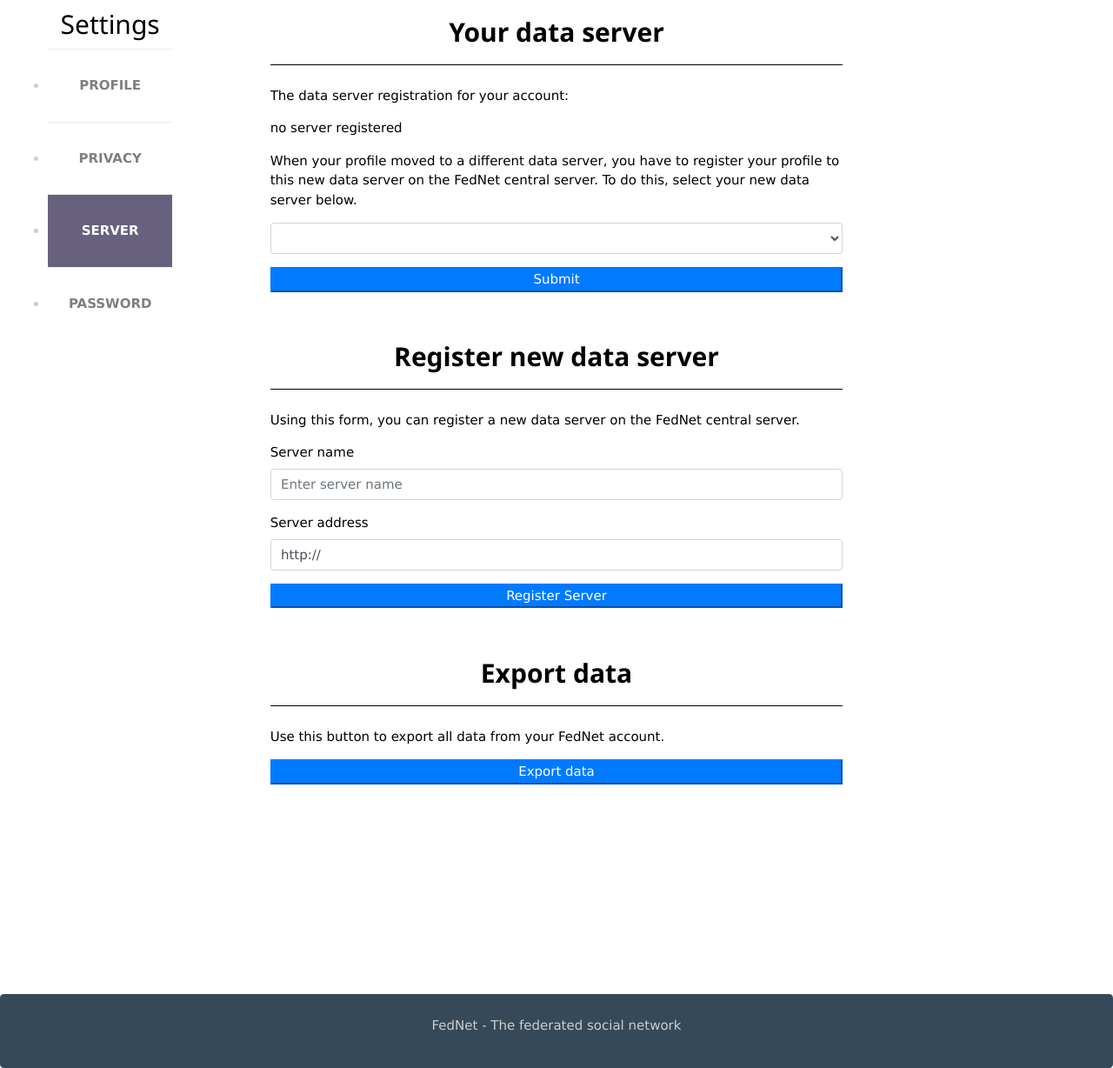
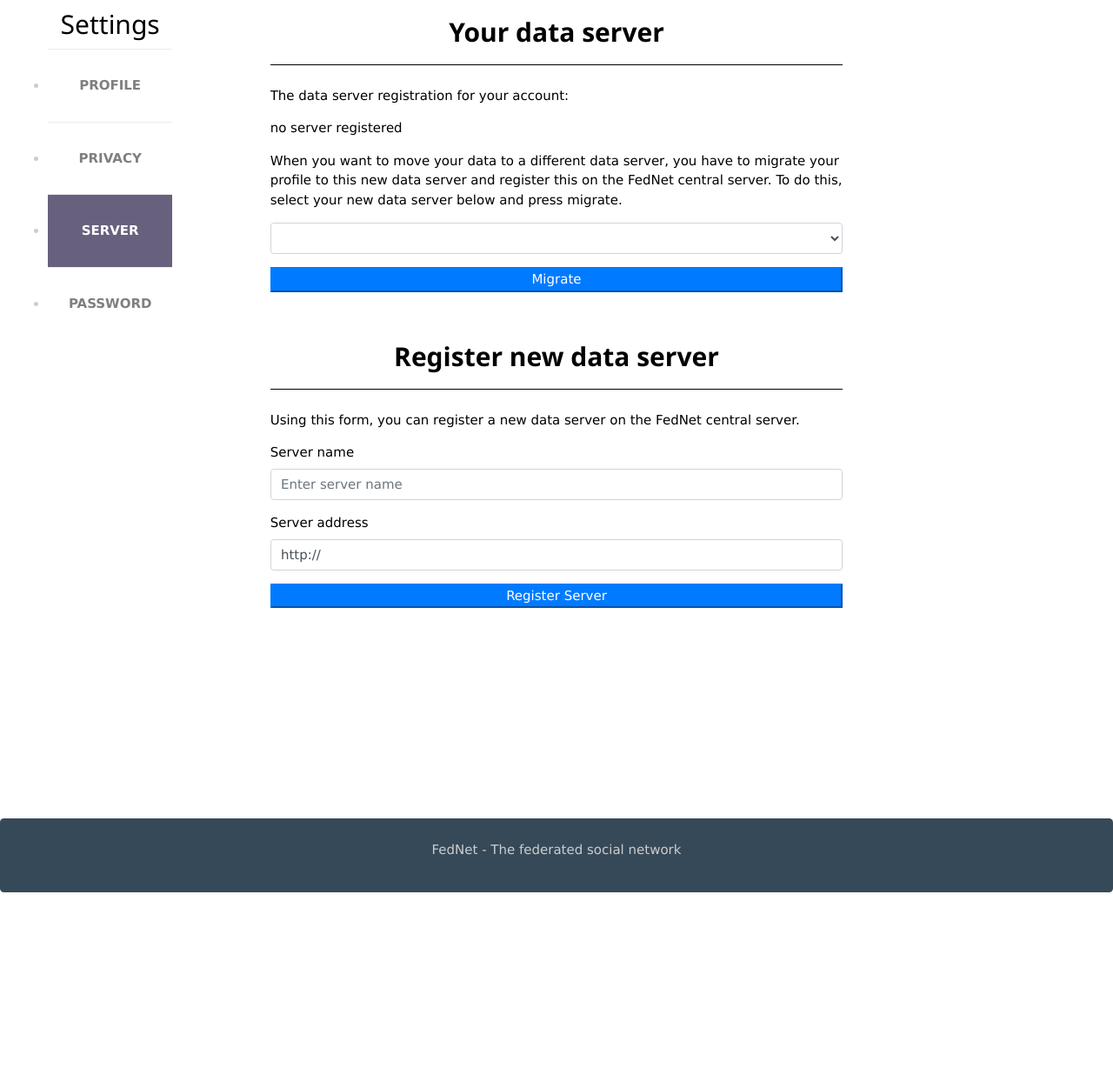
Before and after one commit to rummens1337/federated-social-network, a Python web app: template app/templates/settings/server.html in a window 1280 px wide. Shown: the part 105-1333 px from the top of the page at 87% size. After the commit the page ends 1131 px from the top, so only its background shows below. Run offline with Jinja, Linux system fonts and the light colour scheme; the template is opened without the code that fills it, so the values that code supplies are empty; some libraries are stand-ins or nearby versions.

Commit message:
Added select server to server migration setting.

```diff
--- a/app/static/javascript/settings/server.js
+++ b/app/static/javascript/settings/server.js
@@ -12,8 +12,8 @@ function setNoDataAddress() {
     document.getElementById('dataserveraddress').classList.add("w3-hide");
 }
 
-function updateDataServer() {
-    $("form[name='editdataserver']").validate({
+function migrateData() {
+    $("form[name='migratedata']").validate({
         rules: {
             select_server: {
                 "required": true
@@ -21,49 +21,23 @@ function updateDataServer() {
         },
 
         submitHandler: function(form) {
-          function editDataServer() {
+          function exportDataServer() {
             if (form.select_server.value == currentDataServer) {
                 alertError("This data server is already registered to your account.", 2000);
             }
             else {
                 serverForm = {new_address:form.select_server.value};
-                requestJSON("POST", "/api/user/edit", serverForm, editSucces, editFailed);
+                requestJSONMigrationFile("GET", currentDataServer + "/api/user/export", null, exportSucces, migrationFailed);
             }
           }
 
-          function editSucces() {
-            if(!alertError('Your data server has been succesfully updated!', 2000)){
-                requestJSON('GET', centralServer + '/api/user/address', null, setDataAddress, setNoDataAddress);
-            }
-          }
-
-          function editFailed(response) {
-            console.log(response)
-            alertError(response.reason, 2000);
-          }
-
-          editDataServer();
-        }
-    });
-}
-
-function exportData() {
-    $("form[name='exportdata']").validate({
-        rules: {
-        },
-
-        submitHandler: function(form) {
-          function exportDataServer() {
-            requestJSONMigrationFile("GET", currentDataServer + "/api/user/export", null, exportSucces, migrationFailed);
-          }
-
           function importSucces(res) {
+            setDataAddress({data:{address:form.select_server.value, name:form.select_server.textContent}});
             alertError("Importing success, your new server will appear on the top of this page. Filename: " + res.data.filename, 5000)
           }
 
           function exportSucces(res) {
             alertError("Exporting data, please do not leave this page until this process has finished!", 5000);
-            console.log(res)
             var blob = new Blob([res], {type: "application/zip"});
 
             // Use this to download file to browser (maybe option).
@@ -73,7 +47,8 @@ function exportData() {
             var newServer = currentDataServer;
 
             var data = new FormData()
-            data.append('file', blob, "import.zip")
+            data.append('new_address', form.select_server.value);
+            data.append('file', blob, "import.zip");
 
             requestJSONFile("POST", newServer + "/api/user/import", data, importSucces, migrationFailed);
           }
--- a/app/templates/settings/server.html
+++ b/app/templates/settings/server.html
@@ -18,13 +18,12 @@
             <p>The data server registration for your account:</p>
             <p id="dataservername"></p>
             <p id="dataserveraddress"></p>
-            <p>When your profile moved to a different data server, you have to register your profile to this new data server on the FedNet central server. To do this, select your new data server below.</p>
-            <p class="w3-hide">You can migrate your data to a new data server. To do this, choose your new data server below. If the migration was succesful, your new data server will show above after you refresh this page.</p>
-            <form name="editdataserver">
+            <p>When you want to move your data to a different data server, you have to migrate your profile to this new data server and register this on the FedNet central server. To do this, select your new data server below and press migrate.</p>
+            <form name="migratedata">
                 <div class="form-group">
                     <select id="select_server" name="select_server" class="form-control form-control-settings"></select>
                 </div>
-                <button type="submit" class="btn-primary btn-block" onclick="updateDataServer();">Submit</button>
+                <button type="submit" class="btn-primary btn-block" onclick="migrateData();">Migrate</button>
             </form>
         </li>
     </ul>
@@ -47,58 +46,5 @@
             </form>
         </li>
     </ul>
-    <div class="title">
-        <h2 class="font-header-settings">Export data</h2>
-    </div>
-    <ul class="style1">
-        <li>
-            <p>Use this button to export all data from your FedNet account.</p>
-            <form name="exportdata" action="" method="GET">
-                <button type="submit" class="btn-primary btn-block" onclick="exportData();">Export data</button>
-            </form>
-        </li>
-    </ul>
-    <div class="w3-hide">
-        <div class="title">
-            <h2 class="font-header-settings">Personal server</h2>
-        </div>
-        <ul class="style1">
-            <li>
-                <p><b>Hosted accounts:</b></p>
-                <p>coennusse <button class="btn-danger"> Delete</button></p>
-                <p><b>Requests:</b></p>
-                <p>Jan <button class="btn-primary"> Accept</button> <button class="btn-danger"> Decline</button></p>
-            </li>
-            <div class="row">
-                <div class="col-xl-2" id="header">
-                    <div id="menu">
-                        <ul>
-                            <h2 class='settings'> <a href="../settings"> Settings</a></h2>
-                            <li><a href="profile" accesskey="1" title="">Profile</a></li>
-                            <li><a href="privacy" accesskey="2" title="">Privacy</a></li>
-                            <li class="current_page_item"><a href="server" accesskey="3" title="">Server</a></li>
-                            <li><a href="../password" accesskey="4" title="">Password</a></li>
-                        </ul>
-                    </div>
-                </div>
-            </div>
-        <h2>Active hosts</h2>
-        <ul class="style1">
-            <li>
-                <p>coennusse <button class="btn-danger"> Delete</button></p>
-                <p>Jan <button class="btn-danger"> Delete</button></p>
-            </li>
-        </ul>
-        <div class="title">
-            <h2>Available hosts</h2>
-        </div>
-        <ul class="style1">
-            <li>
-                <p>Jan <button class="btn-primary"> Request to host</button></p>
-                <p>Jan <button class="btn-danger"> Pull back request</button></p>
-
-            </li>
-        </ul>
-    </div>
 </div>
 {% endblock %}
```
